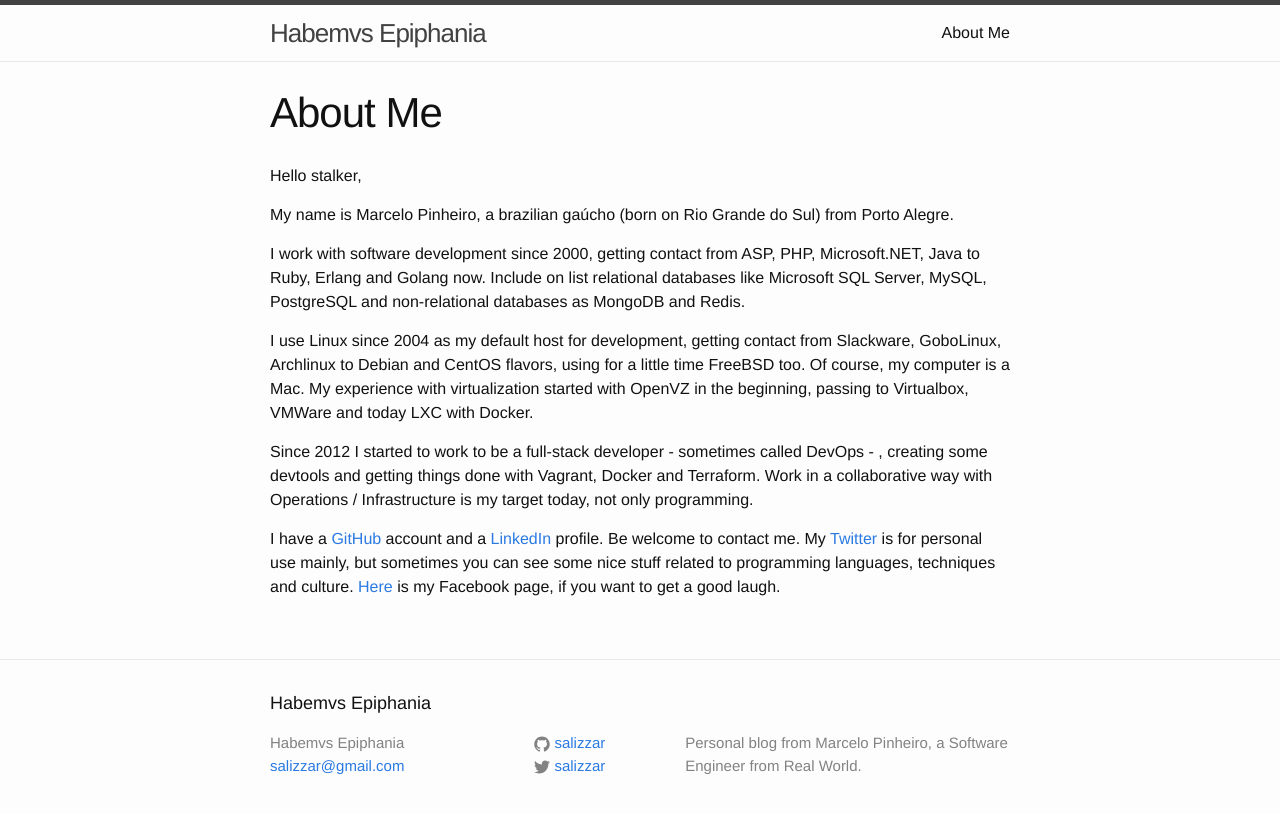
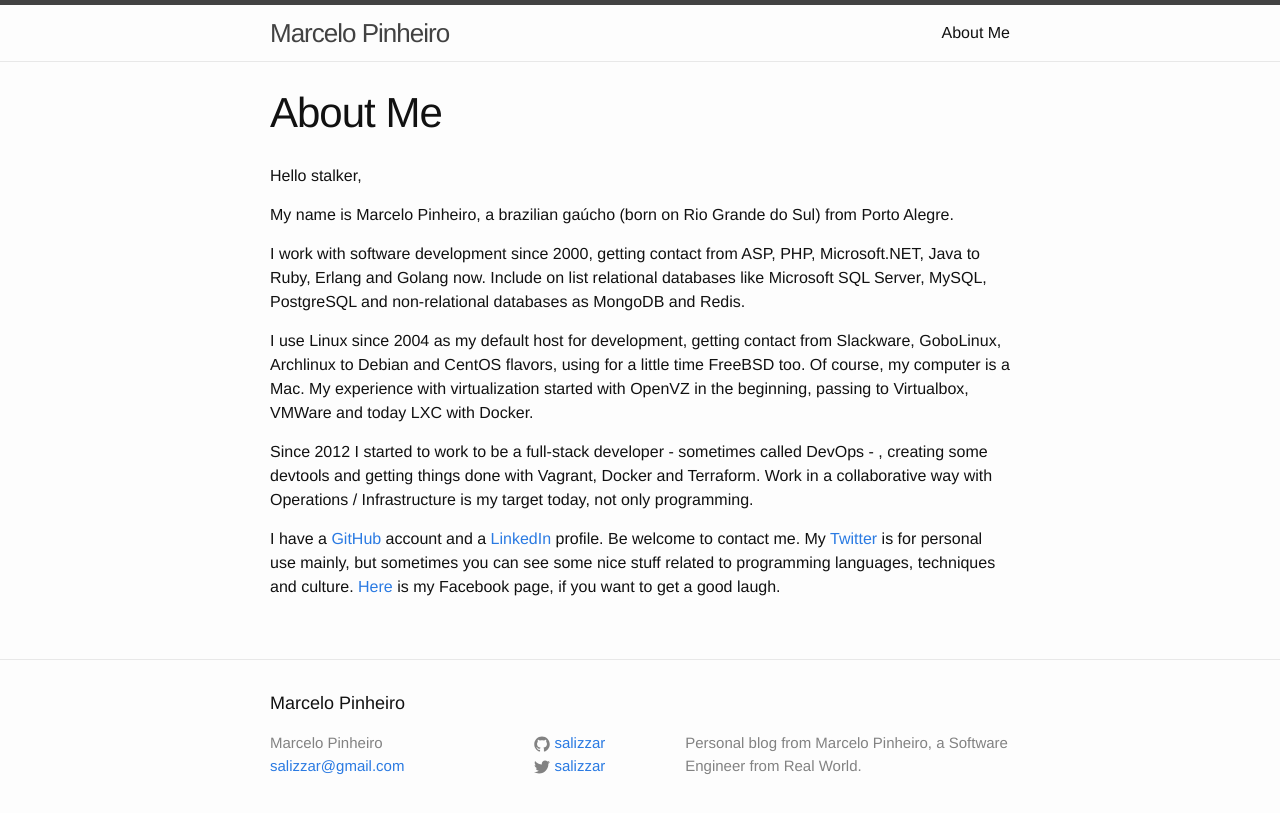
Before and after one commit to salizzar/salizzar.github.io, a Jekyll site: the page built from about.md, in a window 1280 px wide. Shown: the top 813 px of the page. Built offline with Jekyll 4.4.1, drawn with Linux system fonts in a browser that asks for light colours.

Commit message:
Updated about me and changed blog name.

```diff
--- a/_config.yml
+++ b/_config.yml
@@ -1,4 +1,4 @@
-title:            Habemvs Epiphania
+title:            Marcelo Pinheiro
 email:            salizzar&#64;gmail.com
 description: >
   Personal blog from Marcelo Pinheiro, a Software Engineer from Real World.
--- a/about.md
+++ b/about.md
@@ -1,9 +1,8 @@
 ---
+title:		About Me
 layout: 	page
-title:		About Me
 permalink:	/about/
 ---
-
 Hello stalker,
 
 My name is Marcelo Pinheiro, a brazilian gaúcho (born on Rio Grande do Sul) from Porto Alegre.
@@ -17,6 +16,6 @@ Since 2012 I started to work to be a full-stack developer - sometimes called Dev
 I have a [GitHub][github] account and a [LinkedIn][linkedin] profile. Be welcome to contact me. My [Twitter][twitter] is for personal use mainly, but sometimes you can see some nice stuff related to programming languages, techniques and culture. [Here][facebook] is my Facebook page, if you want to get a good laugh.
 
 [github]:	https://github.com/salizzar
-[linkedin]:	https://linkedin.com/
+[linkedin]:	http://www.linkedin.com/pub/marcelo-correia-pinheiro/7/484/822
 [twitter]:	https://twitter.com/salizzar
 [facebook]:	https://facebook.com/salizzar
```
